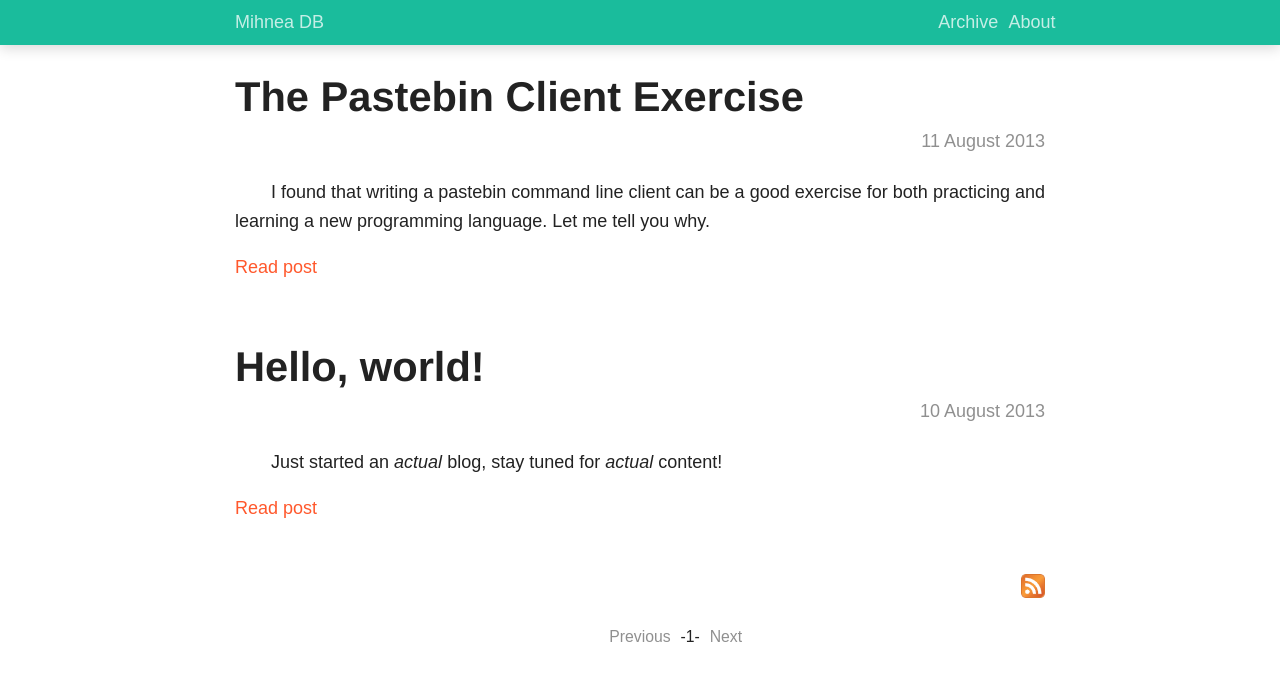
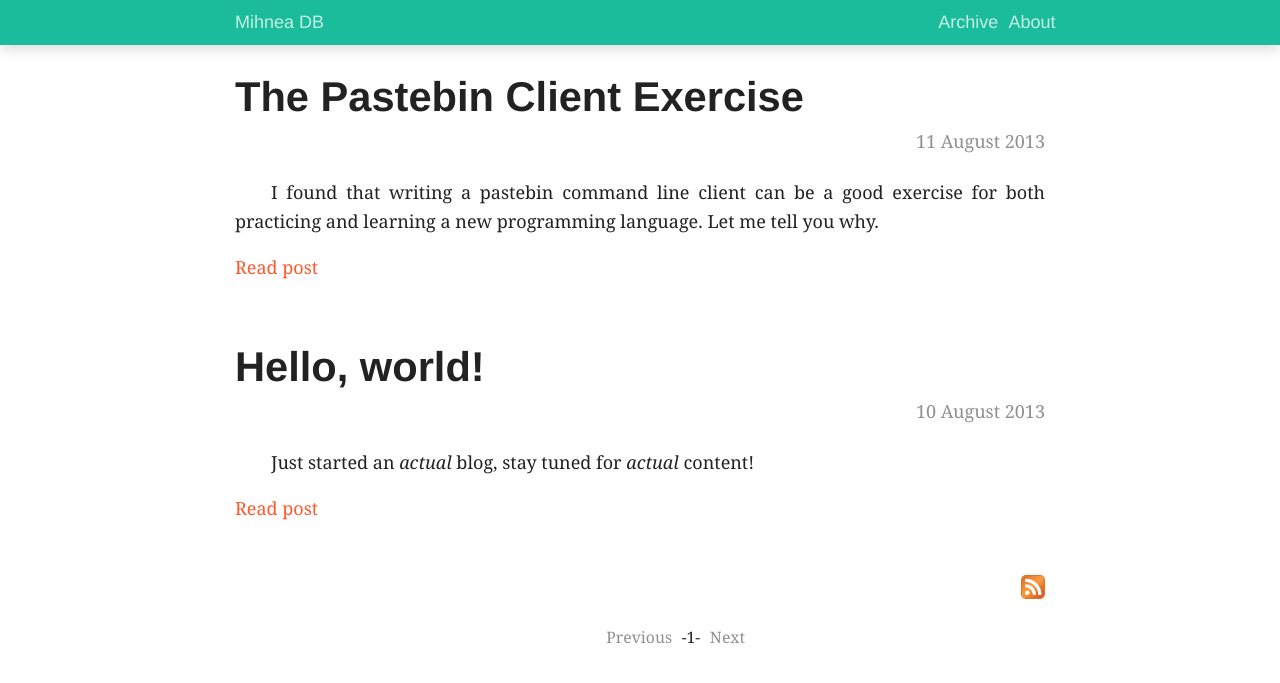
Before and after one commit to mihneadb/mihneadb.github.io, a Jekyll site: the page built from index.html, in a window 1280 px wide. Shown: the top 683 px of the page. Built offline with Jekyll 4.4.1, drawn with Linux system fonts in a browser that asks for light colours; Markdown is read by kramdown in place of the engine named in the settings; the list of posts is cut into pages by our own code.

Commit message:
pimp out fonts

```diff
--- a/css/default.css
+++ b/css/default.css
@@ -7,18 +7,19 @@ h2 {
 }
 
 body {
-    font-family: "adobe-garamond-pro",sans-serif;
+    font-family: "adobe-garamond-pro", georgia;
     font-size: large;
 }
 
 .code {
-    font-family: sans-serif;
+    font-family: consolas, monospace;
 }
 
 .header {
     background-color: rgb(26, 188, 156);
     height: 45px;
     box-shadow: 0px 3px 13px 0px rgba(2, 3, 3, 0.16);
+    font-family: "Helvetica Neue","Helvetica",Helvetica,Arial,sans-serif;
 }
 
 .header-elem {
```
